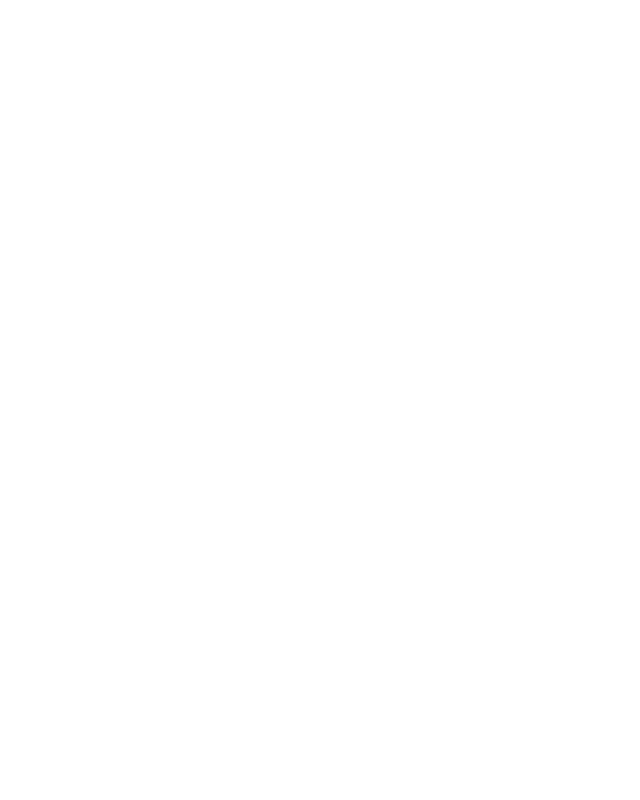
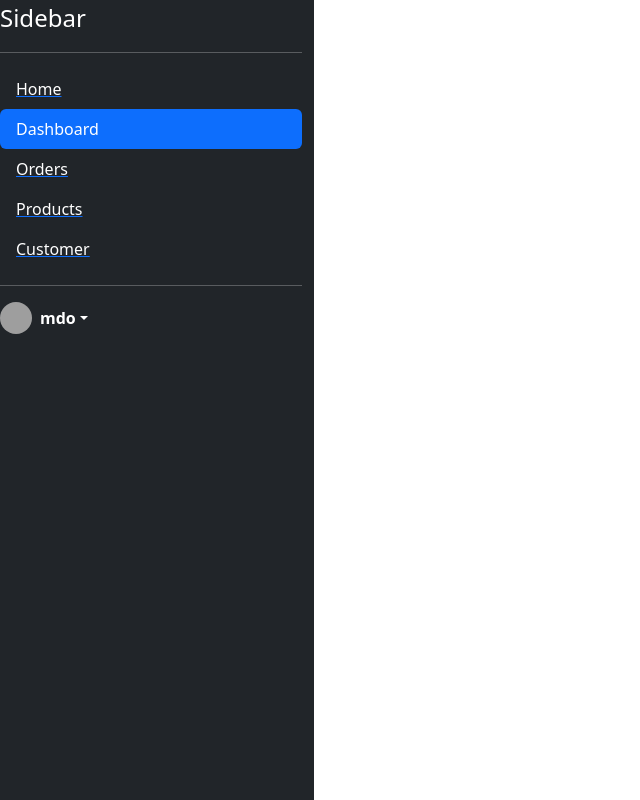
Before and after one commit to pablio1/ITELECT4, a React (Create React App) app: page / in a window 1280 px wide. Shown: the whole page, without its empty margins (0-640 px from the left). Built offline with nearby package versions, Linux system fonts and the light colour scheme; grey boxes are pictures that could not be loaded.

Commit message:
pogi eric

```diff
--- a/src/App.js
+++ b/src/App.js
@@ -3,12 +3,13 @@ import { Route, Switch } from 'react-router-dom';
 import Login from './pages/Login';
 import Register from './pages/Register';
 import Main from './pages/Main';
+//import Home from '.
 
 class App extends Component {
     render() {
         return (
             <Switch>
-                <Route path="/login" component = {Login}  />
+                <Route path="/" component = {Main}  />
                 <Route path="/register" component = {Register}  />
                 <Route path="/Main" component = {Main} />
             </Switch>
```
Also changed, not shown: src/pages/Home/bootstrap-logo.svg (added).
